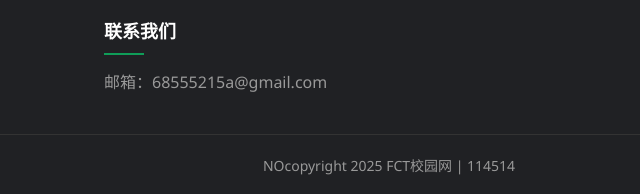
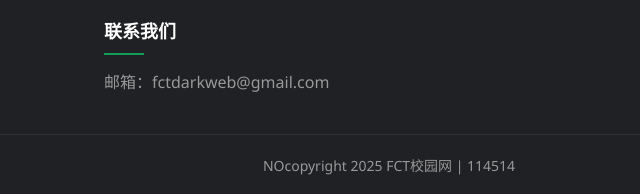
Before and after one commit to hejunlin1755/fctdarkweb, a plain HTML site: page index.html in a window 1280 px wide. Shown: the part 1261-1455 px from the top of the page, 251-891 px from the left. Drawn offline with Linux system fonts and the light colour scheme.

Commit message:
Add files via upload

```diff
--- a/index.html
+++ b/index.html
@@ -1006,7 +1006,7 @@
                 </div>
                 <div class="footer-column">
                     <h4 class="footer-title">联系我们</h4>
-                    <p>邮箱：68555215a@gmail.com</p>
+                    <p>邮箱：fctdarkweb@gmail.com</p>
                     </div>
                 </div>
             </div>
```
